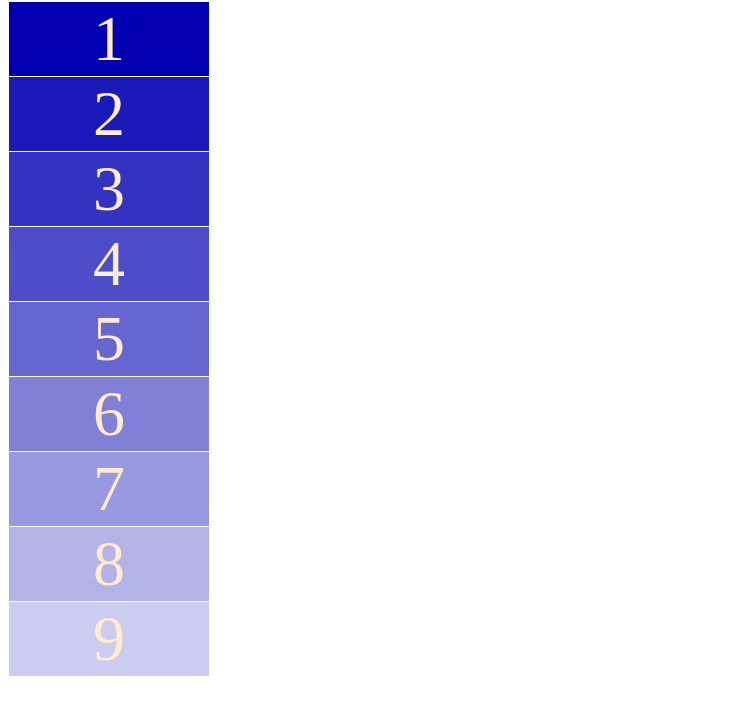
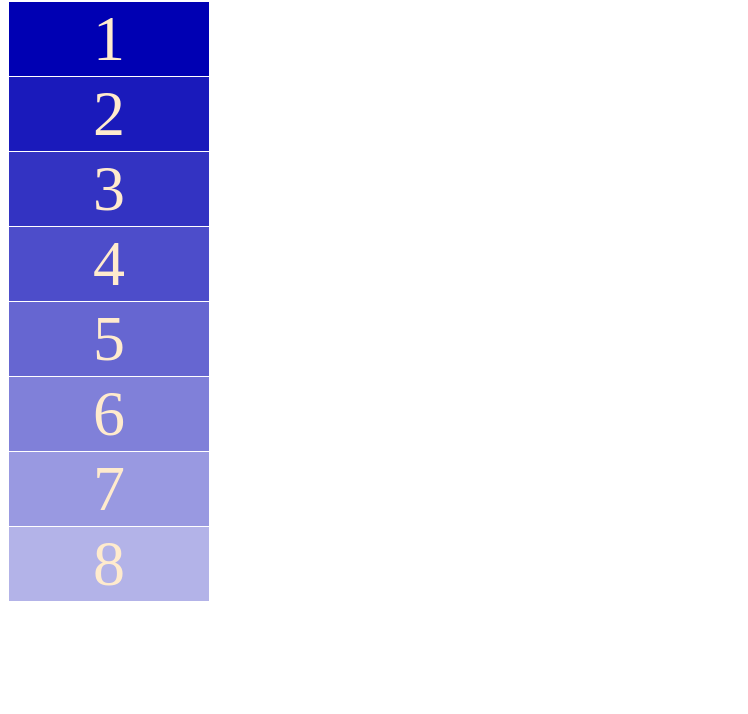
Before and after one commit to mocaeb/Flexbox, a plain HTML site: page Index.html in a window 1280 px wide. Shown: the part 78-792 px from the top of the page, without its empty margins (0-748 px from the left). Drawn offline with Linux system fonts and the light colour scheme.

Commit message:
quitamos el objeto 9

```diff
--- a/Css/Estilos.css
+++ b/Css/Estilos.css
@@ -33,6 +33,3 @@ background-color: #9999e1;
 .box8{
 background-color: #b3b3e8;
 }
-.box9{
-background-color: #ccccf0;
-}
--- a/Index.html
+++ b/Index.html
@@ -17,7 +17,6 @@
         <div class="box6 box">6</div>
         <div class="box7 box">7</div>
         <div class="box8 box">8</div>
-        <div class="box9 box">9</div>
     </div>
 </body>
 </html>
```
